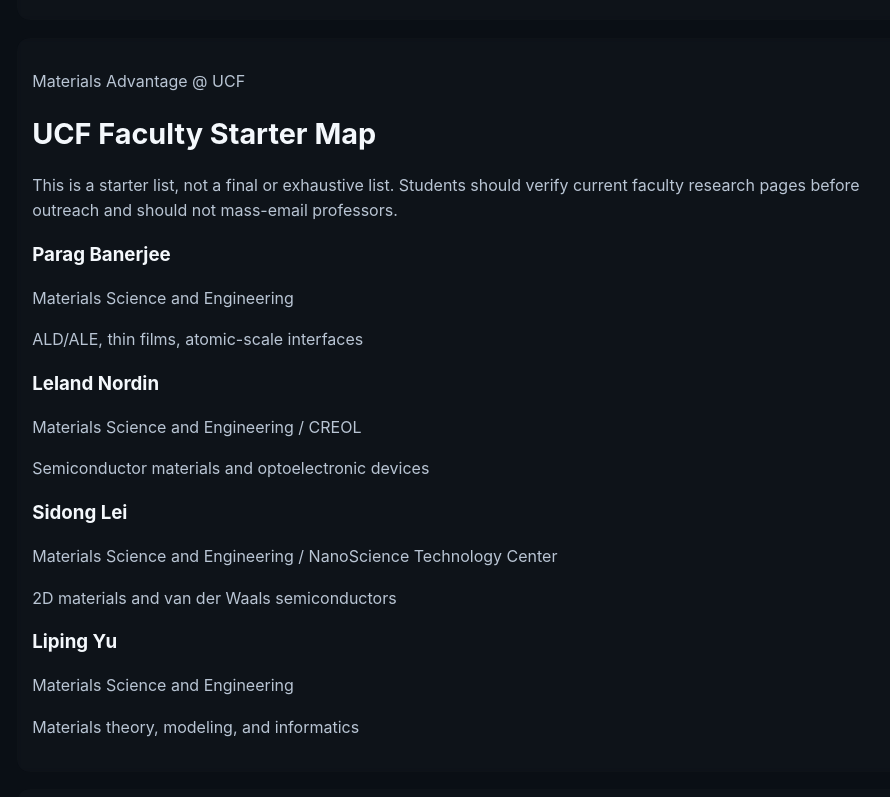
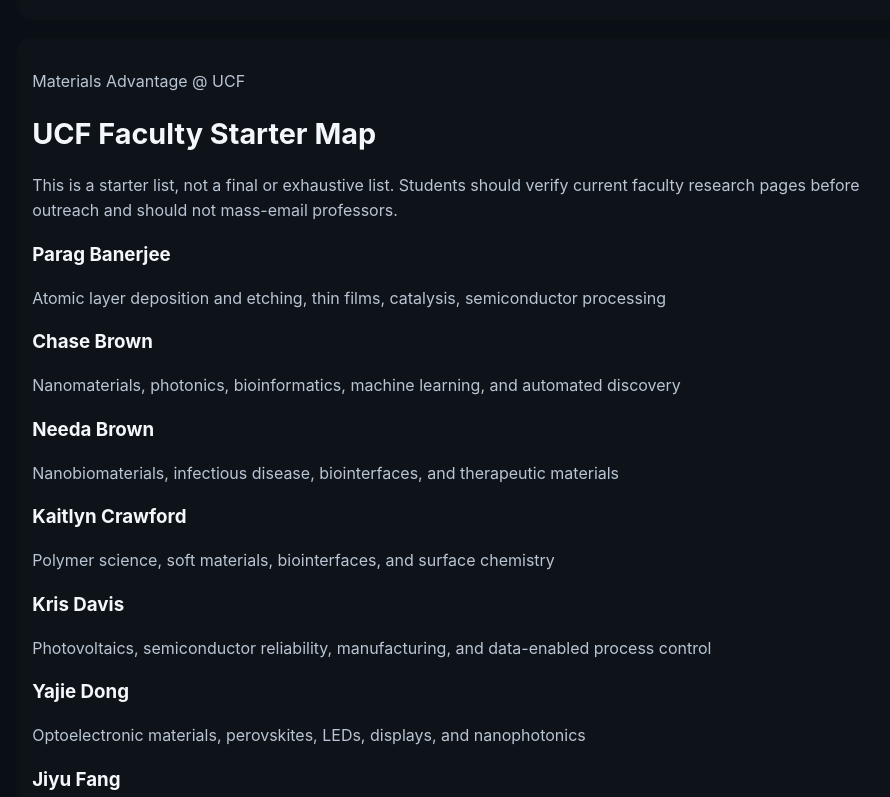
Before and after one commit to Mahkri-glitch/materials-advantage-mentor-hub, a Next.js app in the folder materials_advantage_semiconductor_codex_master/: page /semiconductor in a window 1280 px wide. Shown: the part 2000-2797 px from the top of the page, without its empty margins (163-1053 px from the left). Built offline with nearby package versions, Linux system fonts and the light colour scheme.

Commit message:
Expand faculty and semiconductor industry maps

```diff
--- a/materials_advantage_semiconductor_codex_master/src/data/siteContent.ts
+++ b/materials_advantage_semiconductor_codex_master/src/data/siteContent.ts
@@ -158,10 +158,37 @@
 ] as const;
 
 export const faculty = [
-  { name: "Parag Banerjee", department: "Materials Science and Engineering", area: "ALD/ALE, thin films, atomic-scale interfaces", studentAngle: "Process science and semiconductor-adjacent materials processing." },
-  { name: "Leland Nordin", department: "Materials Science and Engineering / CREOL", area: "Semiconductor materials and optoelectronic devices", studentAngle: "Semiconductor photonics, device fabrication." },
-  { name: "Sidong Lei", department: "Materials Science and Engineering / NanoScience Technology Center", area: "2D materials and van der Waals semiconductors", studentAngle: "Nanoscale devices and interface engineering." },
-  { name: "Liping Yu", department: "Materials Science and Engineering", area: "Materials theory, modeling, and informatics", studentAngle: "Computational materials and data-driven design." },
+  { name: "Parag Banerjee", title: "Professor", area: "Atomic layer deposition and etching, thin films, catalysis, semiconductor processing", studentAngle: "Process science, surface reactions, in situ characterization, and atomic-scale manufacturing." },
+  { name: "Chase Brown", title: "Assistant Professor", area: "Nanomaterials, photonics, bioinformatics, machine learning, and automated discovery", studentAngle: "Experimental materials science combined with AI and high-throughput discovery." },
+  { name: "Needa Brown", title: "Assistant Professor", area: "Nanobiomaterials, infectious disease, biointerfaces, and therapeutic materials", studentAngle: "Materials research at the interface of engineering, biology, and health." },
+  { name: "Kaitlyn Crawford", title: "Associate Professor", area: "Polymer science, soft materials, biointerfaces, and surface chemistry", studentAngle: "Synthesis and characterization of functional polymers and biologically relevant interfaces." },
+  { name: "Kris Davis", title: "Associate Professor", area: "Photovoltaics, semiconductor reliability, manufacturing, and data-enabled process control", studentAngle: "Solar-cell processing, characterization, degradation, and manufacturing analytics." },
+  { name: "Yajie Dong", title: "Associate Professor", area: "Optoelectronic materials, perovskites, LEDs, displays, and nanophotonics", studentAngle: "Solution-processed electronic materials and light-emitting device fabrication." },
+  { name: "Jiyu Fang", title: "Professor", area: "Nanomaterials, self-assembly, soft matter, and advanced characterization", studentAngle: "Creating and characterizing nanoscale structures with controlled properties." },
+  { name: "James Fenton", title: "Professor", area: "Electrochemical engineering, fuel cells, hydrogen, and energy systems", studentAngle: "Applied electrochemistry and materials challenges in clean-energy technologies." },
+  { name: "Paria Gharavi", title: "Assistant Professor", area: "Mechanics and manufacturing of architected and multifunctional materials", studentAngle: "Connecting microstructure, processing, mechanics, and advanced manufacturing." },
+  { name: "Tengfei Jiang", title: "Associate Professor", area: "Electronic packaging, interconnects, reliability, solder, and additive manufacturing", studentAngle: "Semiconductor packaging, failure mechanisms, manufacturing, and characterization." },
+  { name: "Yeonwoong Eric Jung", title: "Associate Professor", area: "Two-dimensional materials, nanomanufacturing, flexible electronics, and devices", studentAngle: "Growth, processing, and device integration of emerging semiconductor materials." },
+  { name: "Akihiro Kushima", title: "Associate Professor", area: "In situ electron microscopy, batteries, interfaces, mechanics, and computational materials", studentAngle: "Observing nanoscale reactions and degradation while they occur." },
+  { name: "Sidong Lei", title: "Associate Professor", area: "Two-dimensional and quantum materials, van der Waals interfaces, and electronic devices", studentAngle: "Nanoscale device fabrication and interface engineering for emerging electronics." },
+  { name: "Lorraine Leon", title: "Associate Professor", area: "Biomolecular engineering, polymers, proteins, and self-assembled materials", studentAngle: "Designing soft and biomolecular materials through molecular interactions." },
+  { name: "David Mitchell", title: "Associate Professor", area: "Extreme-environment materials, high-temperature behavior, aerospace materials, and mechanics", studentAngle: "Materials testing and degradation under demanding thermal and mechanical conditions." },
+  { name: "Kausik Mukhopadhyay", title: "Assistant Professor", area: "Computational materials, multiscale modeling, data science, and mechanics", studentAngle: "Using simulation and data to connect atomic behavior with engineering performance." },
+  { name: "Leland Nordin", title: "Assistant Professor", area: "Semiconductor photonics, optoelectronic devices, nanofabrication, and integrated optics", studentAngle: "Fabricating and testing photonic and semiconductor devices." },
+  { name: "Aleksandra Petelski", title: "Assistant Professor", area: "Biomaterials, mechanobiology, tissue interfaces, and computational bioengineering", studentAngle: "Understanding how engineered materials interact with cells and biological systems." },
+  { name: "Mohiuddin Quadir", title: "Associate Professor", area: "Polymer synthesis, drug delivery, regenerative medicine, and biomedical materials", studentAngle: "Designing functional polymers for therapeutic and regenerative applications." },
+  { name: "Rachna Rachna", title: "Lecturer", area: "Green synthesis, nanomaterials, environmental remediation, and materials education", studentAngle: "Sustainable nanomaterial synthesis and environmental applications." },
+  { name: "Swaminathan Rajaraman", title: "Associate Professor", area: "Microfabrication, biosensors, wearable systems, MEMS, and biomedical devices", studentAngle: "Cleanroom fabrication and integration of microsystems for health and sensing." },
+  { name: "Yuxun Ren", title: "Assistant Professor", area: "Energy storage, batteries, electrochemistry, mechanics, and multifunctional structures", studentAngle: "Battery materials, structural energy storage, and electrochemical-mechanical coupling." },
+  { name: "Sudipta Seal", title: "Professor and Department Chair", area: "Nanobiomaterials, nanomanufacturing, ceramics, catalysis, and biomedical applications", studentAngle: "Translational nanomaterials spanning health, energy, and environmental applications." },
+  { name: "Viktoryia Shautsova", title: "Assistant Professor", area: "Low-dimensional materials, quantum and optoelectronic phenomena, and nanophotonics", studentAngle: "Optical and electronic properties of nanoscale and quantum material systems." },
+  { name: "Yongho Sohn", title: "Pegasus Professor", area: "Metallurgy, additive manufacturing, phase transformations, diffusion, and high-temperature materials", studentAngle: "Processing–structure–property relationships in alloys and additively manufactured metals." },
+  { name: "Jayan Thomas", title: "Professor", area: "Nanophotonics, energy storage, optical materials, sensors, and additive nanomanufacturing", studentAngle: "Functional materials for photonics, energy, and advanced manufacturing." },
+  { name: "Raj Vaidyanathan", title: "Professor", area: "Shape-memory alloys, mechanical behavior, structural materials, and biomedical devices", studentAngle: "Mechanical testing and phase transformations in smart and structural materials." },
+  { name: "Shruti Vyas", title: "Assistant Professor", area: "Materials informatics, machine learning, computational materials, and autonomous experimentation", studentAngle: "Data-driven tools for materials prediction and discovery." },
+  { name: "Yang Yang", title: "Associate Professor", area: "Energy materials, catalysis, electrochemistry, interfaces, and nanomaterials", studentAngle: "Synthesizing and characterizing materials for energy conversion and storage." },
+  { name: "Liping Yu", title: "Associate Professor", area: "Computational materials, semiconductor theory, defects, electronic structure, and informatics", studentAngle: "Predicting electronic materials and defect behavior using computation and data." },
+  { name: "Dan Zhou", title: "Instructor", area: "Materials engineering education and laboratory instruction", studentAngle: "Foundational materials characterization, laboratory practice, and engineering education." },
 ] as const;
 
 export const pathways = [
```
